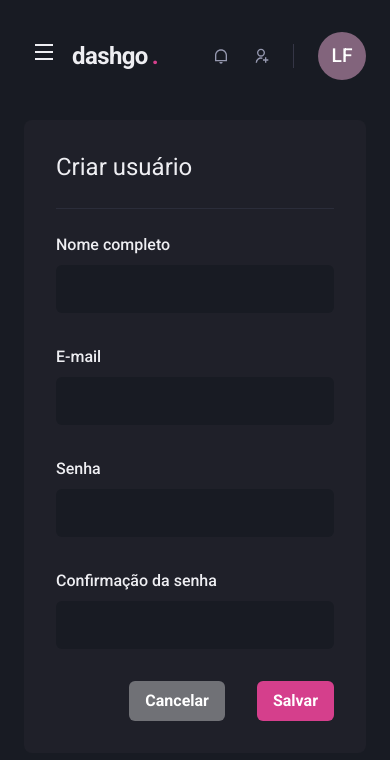
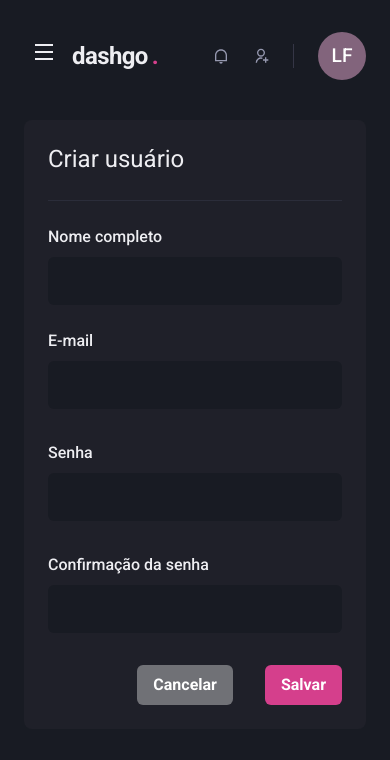
Before and after one commit to olucasfreitas/dash-go, a Next.js app: page /users/create in a window 390 px wide. Shown: the top 760 px of the page. Built offline with nearby package versions, Linux system fonts and the light colour scheme.

Commit message:
form responsive

```diff
--- a/src/pages/users/create.tsx
+++ b/src/pages/users/create.tsx
@@ -19,14 +19,14 @@
       <Flex w="100%" my="6" maxW={1480} mx="auto" px="6">
         <Sidebar />
 
-        <Box flex="1" borderRadius="8" bg="gray.800" p="8">
+        <Box flex="1" borderRadius="8" bg="gray.800" p={["6", "8"]}>
           <Heading size="lg" fontWeight="normal">
             Criar usuário
           </Heading>
           <Divider my="6" borderColor="gray.700" />
 
           <VStack spacing="8">
-            <SimpleGrid minChildWidth="240px" spacing="8" w="100%">
+            <SimpleGrid minChildWidth="240px" spacing={["6", "8"]} w="100%">
               <Input name="name" label="Nome completo" />
               <Input name="email" type="email" label="E-mail" />
             </SimpleGrid>
```
